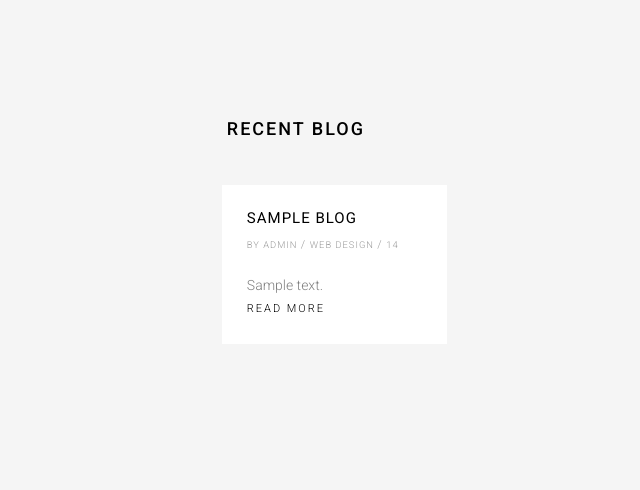
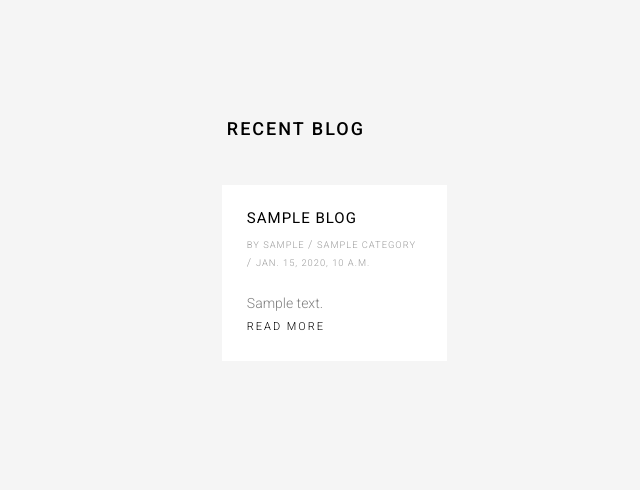
Before and after one commit to justc044/Julia, a Django app: template study/templates/index.html in a window 1280 px wide. Shown: the part 1147-1637 px from the top of the page, without its empty margins (65-705 px from the left). Run offline with Django 3.2, Linux system fonts and the light colour scheme; the template is opened without the code that fills it: most values are stand-ins (such as "Sample title", 1, 10 or a date in 2020); data that the repository does not hold is empty; some libraries are stand-ins or nearby versions; some web fonts are replaced.

Commit message:
blog headers

```diff
--- a/study/templates/index.html
+++ b/study/templates/index.html
@@ -111,7 +111,7 @@
                         <div class="blog-entry">
                             <div class="desc">
                                 <h3><a href="#">{{ blog.title }}</a></h3>
-                                <span><small>by Admin </small> / <small> Web Design </small> / <small> <i class="icon-comment"></i> 14</small></span>
+                                <span><small>by {{ blog.user.username }} </small> / <small> {{ blog.category.name }} </small> / <small> <i class="icon-comment"></i> {{ blog.create_date }}</small></span>
                                 <div id = "content">{{ blog.content|slice:":50"}}</div>
                                 <a href={% url 'blog' blog.pk %} class="lead">Read More <i class="icon-arrow-right3"></i></a>
                             </div>
```
